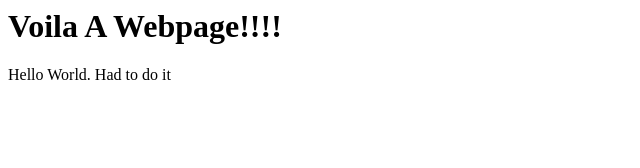
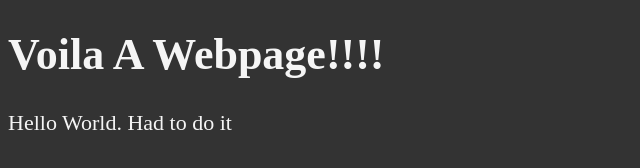
Before and after one commit to Mudit-2805/HTML-Basics, a plain HTML site: page index.html in a window 1280 px wide. Shown: the whole page, without its empty margins (0-640 px from the left). Drawn offline with Linux system fonts and the light colour scheme.

Commit message:
Update index.html

```diff
--- a/index.html
+++ b/index.html
@@ -1,7 +1,19 @@
-<html>
+<!DOCTYPE html>
+<html lang = "en">
 
 <head>
+    <meta charset= "UTF-8">
     <title>Webpage</title>
+    <style>
+        html {
+            font-size: 22px
+        }
+
+        body{
+            background-color: #333;
+            color: whitesmoke;
+        }
+    </style>
 </head>
 
 <body>
```
